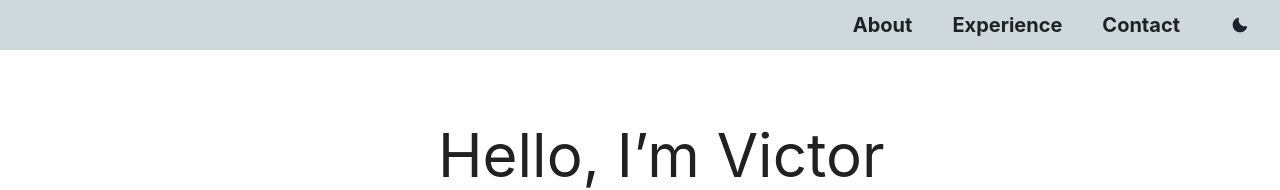
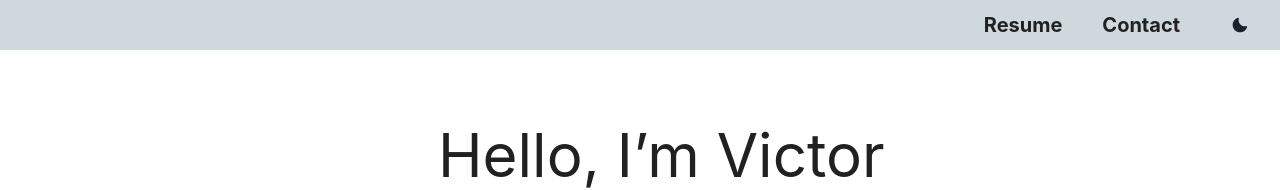
Before and after one commit to vicchirino/victorchirino.com, a Next.js app: page / in a window 1280 px wide. Shown: the top 190 px of the page. Built offline with nearby package versions, Linux system fonts and the light colour scheme.

Commit message:
Add resume into public folder. Update NavBar to include resume button

```diff
--- a/components/NavBar.tsx
+++ b/components/NavBar.tsx
@@ -17,15 +17,21 @@ const NavBar: React.FC<HeaderProps> = ({ scrollToContact }) => {
 	const { colorMode, toggleColorMode } = useColorMode();
 
 	const pagesWrray = [
+		// {
+		// 	id: "about",
+		// 	text: "About",
+		// 	link: "/about",
+		// },
+		// {
+		// 	id: "experience",
+		// 	text: "Experience",
+		// 	link: "/experience",
+		// },
 		{
-			id: "about",
-			text: "About",
-			link: "/about",
-		},
-		{
-			id: "experience",
-			text: "Experience",
-			link: "/experience",
+			id: "Resume",
+			text: "Resume",
+			link: "/victor-resume.pdf",
+			external: true,
 		},
 		{ id: "contact", text: "Contact", onClick: () => scrollToContact() },
 		{
@@ -108,7 +114,13 @@ const NavBar: React.FC<HeaderProps> = ({ scrollToContact }) => {
 								cursor="pointer"
 								onClick={p.onClick ? p.onClick : undefined}
 							>
-								{p.link ? <Link href={p.link}>{p.text}</Link> : p.text}
+								{p.link ? (
+									<Link href={p.link} isExternal={p.external}>
+										{p.text}
+									</Link>
+								) : (
+									p.text
+								)}
 							</Text>
 						) : (
 							p.button
--- a/package.json
+++ b/package.json
@@ -1,7 +1,7 @@
 {
 	"name": "victor-portfolio",
 	"version": "0.1.0",
-	"private": true,
+	"private": false,
 	"scripts": {
 		"dev": "next dev",
 		"build": "next build",
```
Also changed, not shown: 1 other file (tests, documents, lock files or other folders).
